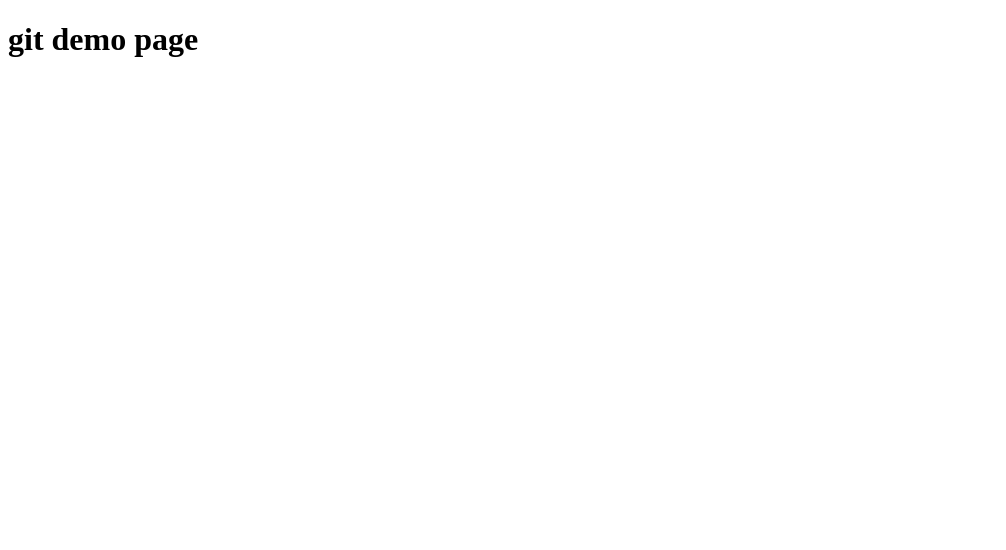
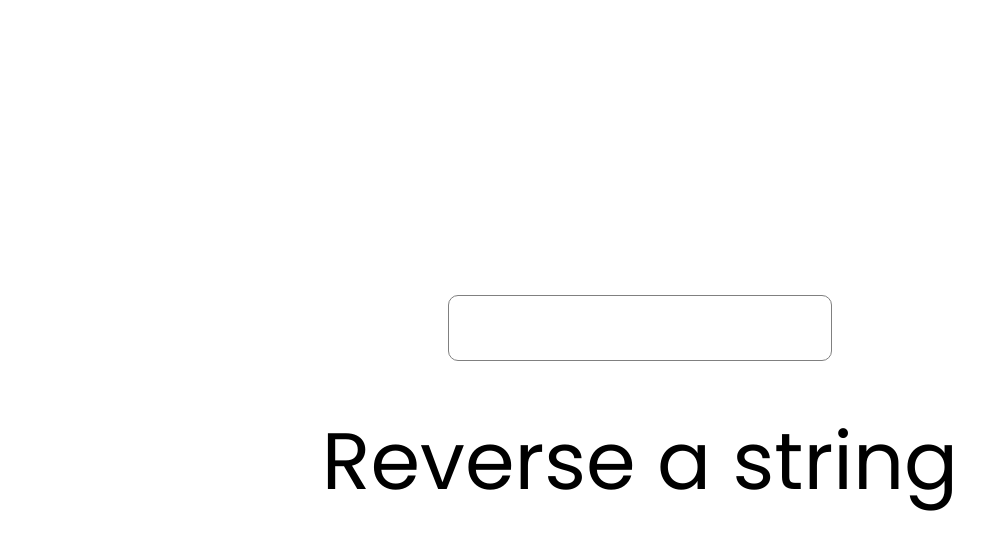
Before and after one commit to 0Abdullah/git-test, a plain HTML site: page index.html in a window 1280 px wide. Shown: the whole page, without its empty margins (0-1006 px from the left). Drawn offline with Linux system fonts and the light colour scheme.

Commit message:
added reverse string code instead of bullshit test

```diff
--- a/index.html
+++ b/index.html
@@ -4,10 +4,54 @@
     <meta charset="UTF-8" />
     <meta http-equiv="X-UA-Compatible" content="IE=edge" />
     <meta name="viewport" content="width=device-width, initial-scale=1.0" />
-    <title>Document</title>
-    <script src="app.js" defer></script>
+    <title>Reverse string</title>
+    <style>
+      @import url("https://fonts.googleapis.com/css2?family=Poppins:ital,wght@0,400;0,600;1,200&display=swap");
+
+      * {
+        box-sizing: border-box;
+      }
+
+      body {
+        display: flex;
+        flex-direction: column;
+        align-items: center;
+        justify-content: center;
+        min-height: 100vh;
+        font-family: "Poppins", sans-serif;
+      }
+
+      #input {
+        width: 30vw;
+        height: 5vw;
+        border-radius: 10px;
+        border: 1px gray solid;
+        outline: none;
+        padding: 2rem 1rem;
+        font-size: 2rem;
+        font-family: inherit;
+        text-align: center;
+      }
+
+      #output {
+        font-size: 5rem;
+        margin-top: 5vh;
+      }
+    </style>
   </head>
   <body>
-    <h1>git demo page</h1>
+    <input oninput="reverse()" type="text" id="input" />
+    <div id="output">Reverse a string</div>
+    <script>
+      input = document.getElementById("input");
+      output = document.getElementById("output");
+      function reverse() {
+        if (input.value) {
+          output.textContent = input.value.split("").reverse().join("");
+        } else {
+          output.textContent = "Enter a string";
+        }
+      }
+    </script>
   </body>
 </html>
```
